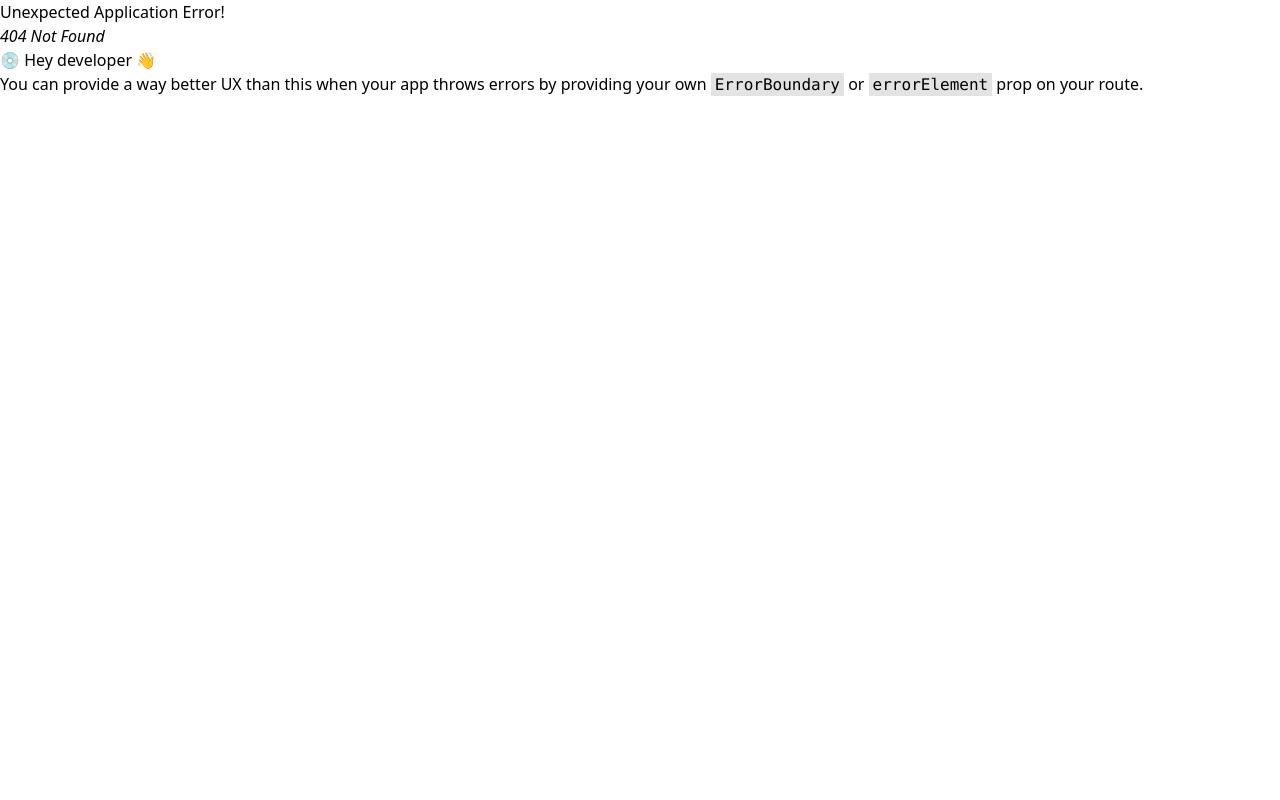
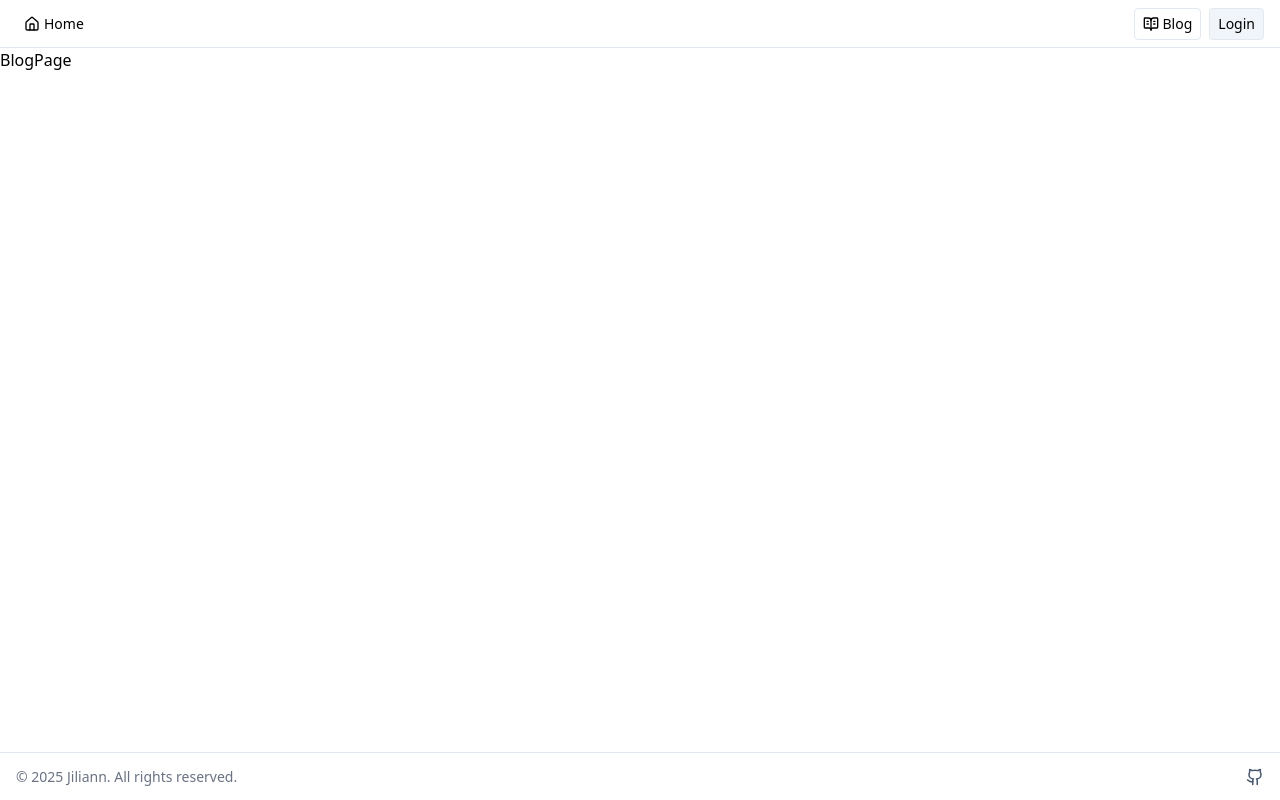
Before and after one commit to jiliangarette/crud-app, a React (Vite) app in the folder client/: page /blog in a window 1280 px wide. Before the commit this address had no page. Built offline with nearby package versions, Linux system fonts and the light colour scheme.

Commit message:
feat(ui): add root layout and update router configuration

```diff
--- /dev/null
+++ b/client/src/components/common/Button.jsx
@@ -0,0 +1,20 @@
+const Button = ({ variant = "secondary", click, children, icon }) => {
+  const variants = {
+    primary:
+      "border-slate-200 bg-slate-100 border cursor-pointer hover:opacity-75",
+    secondary: "border-slate-200 border cursor-pointer hover:bg-slate-50",
+    simple: "cursor-pointer hover:bg-slate-50",
+  };
+
+  const baseStyles = "h-8 px-2 flex items-center text-sm gap-1 rounded-sm";
+
+  const classes = `${baseStyles}  ${variants[variant] || variants.primary}`;
+
+  return (
+    <button className={classes} onClick={click}>
+      {icon && icon} {children}
+    </button>
+  );
+};
+
+export default Button;
--- /dev/null
+++ b/client/src/components/layouts/FooterLayout.jsx
@@ -0,0 +1,19 @@
+import { Github } from "lucide-react";
+
+const FooterLayout = () => {
+  return (
+    <footer className="border-t border-slate-200 h-12 flex items-center justify-between px-4">
+      <p className="text-sm text-gray-500">
+        © {new Date().getFullYear()} Jiliann. All rights reserved.
+      </p>
+      <div className="flex space-x-6">
+        <a href="#" className="text-slate-600">
+          <span className="sr-only">GitHub</span>
+          <Github size={18} />
+        </a>
+      </div>
+    </footer>
+  );
+};
+
+export default FooterLayout;
--- /dev/null
+++ b/client/src/components/layouts/NavbarLayout.jsx
@@ -0,0 +1,27 @@
+import { Link } from "react-router-dom";
+import Button from "@components/common/Button";
+import { BookOpenText, HomeIcon } from "lucide-react";
+
+const NavbarLayout = () => {
+  return (
+    <nav className="h-12 px-4 flex justify-between items-center border-b border-slate-200">
+      <div>
+        <Link to="/">
+          <Button variant="simple" icon={<HomeIcon size={16} />}>
+            Home
+          </Button>
+        </Link>
+      </div>
+      <div className="flex gap-2">
+        <Link to="/blog">
+          <Button icon={<BookOpenText size={16} />}>Blog</Button>
+        </Link>
+        <Link to="/login">
+          <Button variant="primary">Login</Button>
+        </Link>
+      </div>
+    </nav>
+  );
+};
+
+export default NavbarLayout;
--- /dev/null
+++ b/client/src/components/layouts/RootLayout.jsx
@@ -0,0 +1,17 @@
+import { Outlet } from "react-router-dom";
+import NavbarLayout from "./NavbarLayout";
+import FooterLayout from "./FooterLayout";
+
+const RootLayout = () => {
+  return (
+    <div className="flex flex-col min-h-screen">
+      <NavbarLayout />
+      <main className="flex-1">
+        <Outlet />
+      </main>
+      <FooterLayout />
+    </div>
+  );
+};
+
+export default RootLayout;
--- a/client/src/main.jsx
+++ b/client/src/main.jsx
@@ -2,7 +2,7 @@ import { StrictMode } from "react";
 import { createRoot } from "react-dom/client";
 import { RouterProvider } from "react-router-dom";
 import router from "@/router";
-import "@styles/index.css";
+import "./styles/index.css";
 
 createRoot(document.getElementById("root")).render(
   <StrictMode>
--- /dev/null
+++ b/client/src/pages/BlogPage.jsx
@@ -0,0 +1,5 @@
+const BlogPage = () => {
+  return <div>BlogPage</div>;
+};
+
+export default BlogPage;
--- a/client/vite.config.js
+++ b/client/vite.config.js
@@ -7,13 +7,13 @@ export default defineConfig({
   plugins: [react(), tailwindcss()],
   resolve: {
     alias: {
-      "@": path.resolve("./src"),
-      "@components": path.resolve("./src/components"),
-      "@pages": path.resolve("./src/pages"),
-      "@features": path.resolve("./src/features"),
-      "@styles": path.resolve("./src/styles"),
-      "@utils": path.resolve("./src/utils"),
-      "@hooks": path.resolve("./src/hooks"),
+      "@": path.resolve(__dirname, "src"),
+      "@components": path.resolve(__dirname, "src/components"),
+      "@pages": path.resolve(__dirname, "src/pages"),
+      "@features": path.resolve(__dirname, "src/features"),
+      "@styles": path.resolve(__dirname, "src/styles"),
+      "@utils": path.resolve(__dirname, "src/utils"),
+      "@hooks": path.resolve(__dirname, "src/hooks"),
     },
   },
 });
```
Also changed, not shown: client/src/router.jsx (+14 -2 lines), 1 other file (tests, documents, lock files or other folders).
